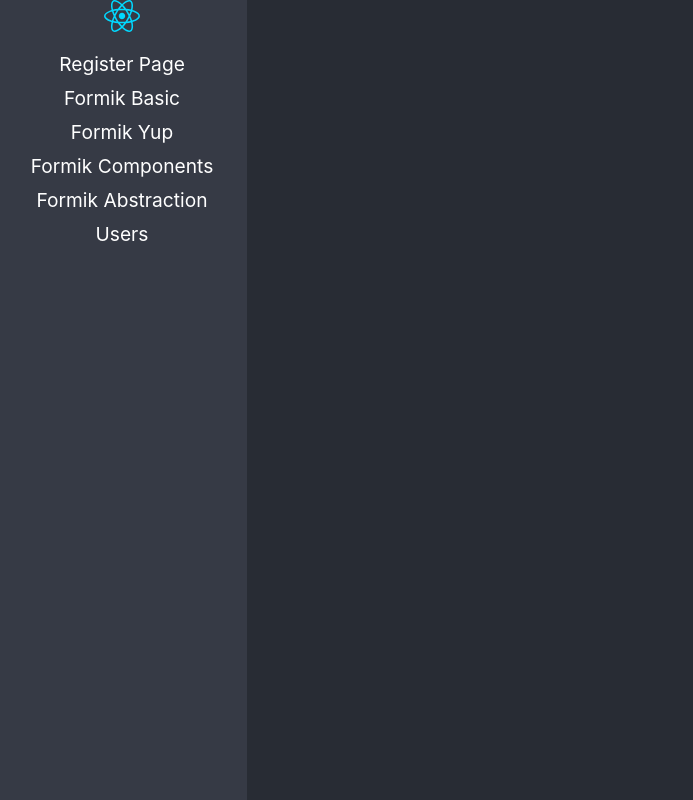
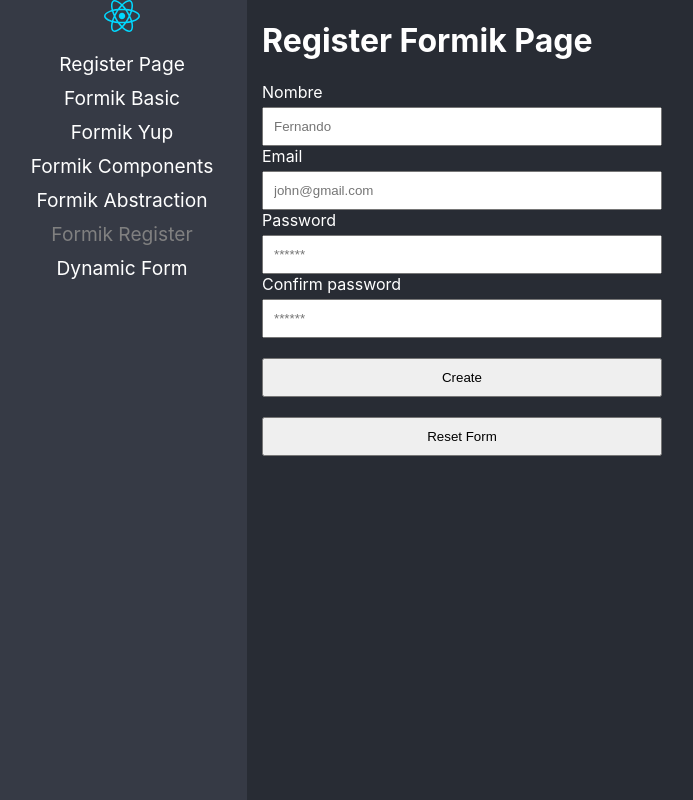
Before and after one commit to FernandoMG81/react-app, a React (Vite) app: page /formik-register in a window 1280 px wide. Before the commit this address led to /home. Shown: the whole page, without its empty margins (3-696 px from the left). Built offline with nearby package versions, Linux system fonts and the light colour scheme.

Commit message:
Formularios dinamicos

```diff
--- /dev/null
+++ b/src/03-forms/data/custom-form.json
@@ -0,0 +1,71 @@
+[
+  {
+    "type": "input",
+    "name": "firstName",
+    "placeholder": "Fernando",
+    "label": "First Name",
+    "value": "",
+    "validations": [
+      {
+        "type": "required"
+      },
+      {
+        "type": "minLenght",
+        "value": 5
+      }
+
+    ]
+  },
+  {
+    "type": "input",
+    "name": "lastName",
+    "placeholder": "Gordillo",
+    "label": "Last Name",
+    "value": "",
+    "validations": [
+      {
+        "type": "required"
+      }
+    ]
+  },
+  {
+    "type": "email",
+    "name": "email",
+    "placeholder": "john@gmail.com",
+    "label": "Email",
+    "value": "",
+    "validations": [
+      {
+        "type": "required"
+      },
+      {
+        "type": "email"
+      }
+    ]
+  },
+  {
+    "type": "select",
+    "name": "favoriteGame",
+    "label": "Favorite Game",
+    "value": "",
+    "options": [
+      {
+        "id": 1,
+        "name": "Resident Evil"
+      },
+      {
+        "id": 2,
+        "name": "Metal Gear"
+      },
+      {
+        "id": 3,
+        "name": "Tomb Rider"
+      }
+    ],
+    "validations": [
+      {
+        "type": "required"
+      }
+    ]
+  }
+]
--- /dev/null
+++ b/src/03-forms/pages/DynamicForm.tsx
@@ -0,0 +1,90 @@
+/* eslint-disable @typescript-eslint/no-explicit-any */
+import { Formik, Form } from 'formik'
+import formJson from '../data/custom-form.json'
+import { MySelect, MyTextInput } from '../components'
+import * as Yup from 'yup';
+
+const initialValues: { [key: string]: any } = {}
+const requiredFields: { [key: string]: any } = {}
+
+for (const input of formJson) {
+  initialValues[input.name] = input.value
+
+  if (!input.validations) continue
+
+  let schema = Yup.string()
+
+  for (const rule of input.validations) {
+    if (rule.type === 'required') {
+      schema = schema.required('Este campo es requerido')
+    }
+
+    if (rule.type === 'minLenght') {
+      schema = schema.min((rule as any).value, `El campo debe tener al menos ${(rule as any).value} caracteres`)
+    }
+    if (rule.type === 'email') {
+      schema = schema.email('El campo debe ser un correo electrónico valido')
+    }
+  }
+
+  requiredFields[input.name] = schema
+}
+
+const validationSchema = Yup.object({...requiredFields})
+
+export const DynamicForm = () => {
+  return (
+    <div>
+      <h1>Dynamic Form</h1>
+
+      <Formik
+        initialValues={initialValues}
+        validationSchema={ validationSchema }
+        onSubmit={(values) => {
+          console.log(values)
+        }}
+
+      >
+        {
+          (formik) => (
+
+            <Form noValidate>
+              {
+                formJson.map(({ type, label, name, placeholder, options }) => {
+
+                  if (type === 'input' || type === 'password' || type === 'email') {
+                    return <MyTextInput
+                      key={name}
+                      type={(type as any)}
+                      name={name}
+                      label={label}
+                      placeholder={placeholder}
+                    />
+                  } else if (type === 'select') {
+                    return (
+                      <MySelect
+                        key={name}
+                        label={label}
+                        name={name} >
+                        <option value=''>Select an option</option>
+                        {
+                          options?.map((opt) => (
+                            <option key={opt.id} value={opt.id}>{opt.name}</option>
+                          ))
+                        }
+                      </MySelect>
+                    )
+                  }
+
+                  return <span>Type: {type} no es soportado</span>
+                })
+              }
+
+              <button type='submit'>Submit</button>
+            </Form>
+          )
+        }
+      </Formik>
+    </div>
+  )
+}
--- a/src/03-forms/pages/FormikYupPage.tsx
+++ b/src/03-forms/pages/FormikYupPage.tsx
@@ -51,7 +51,6 @@
         {touched.email && errors.email && <span>{errors.email}</span>}
 
 
-
         <button type='submit'>Submit</button>
       </form>
     </div>
--- /dev/null
+++ b/src/03-forms/pages/RegisterFormikPage.tsx
@@ -0,0 +1,80 @@
+import { Form, Formik } from 'formik'
+
+import '../styles/styles.css'
+import * as Yup from 'yup';
+import { MyTextInput } from '../components';
+export const RegisterFormikPage = () => {
+
+
+  return (
+    <div>
+      <h1>Register Formik Page</h1>
+      <Formik
+        initialValues={{
+          name: '',
+          email: '',
+          password1: '',
+          password2: ''
+        }}
+        onSubmit={(values) => {
+          console.log(values)
+        }}
+        validationSchema={
+          Yup.object({
+            name: Yup.string()
+              .required('Requerido')
+              .min(2, 'El nombre debe de ser de 3 caracteres o mas')
+              .max(15, ''),
+            email: Yup.string()
+              .required('Requerido')
+              .email('Revise el formato del correo'),
+            password1: Yup.string()
+              .required('Requerido')
+              .min(6, 'Minimo 6 letras'),
+            password2: Yup.string()
+              .required('Requerido')
+              .oneOf([Yup.ref('password1')], 'Las contraseñas no son iguales')
+          })
+        }
+      >
+        {
+          ({ handleReset }) => (
+            <Form>
+              <MyTextInput
+                label='Nombre'
+                name='name'
+                placeholder='Fernando'
+              />
+
+              <MyTextInput
+                label='Email'
+                name='email'
+                type='email'
+                placeholder='john@gmail.com'
+              />
+
+              <MyTextInput
+                label='Password'
+                name='password1'
+                type='password'
+                placeholder='******'
+              />
+
+              <MyTextInput
+                label='Confirm password'
+                name='password2'
+                type='password'
+                placeholder='******'
+              />
+
+              <button type='submit'>Create</button>
+
+              <button type='button' onClick={ handleReset }>Reset Form</button>
+            </Form>
+          )
+        }
+
+      </Formik>
+    </div>
+  )
+}
--- a/src/03-forms/pages/index.ts
+++ b/src/03-forms/pages/index.ts
@@ -1,5 +1,7 @@
+export { DynamicForm } from "./DynamicForm";
 export { FormikAbstraction } from "./FormikAbstraction";
 export { FormikBasicPage } from "./FormikBasicPage";
 export { FormikComponents } from "./FormikComponents";
 export { FormikYupPage } from "./FormikYupPage";
 export { RegisterPage } from "./RegisterPage";
+export { RegisterFormikPage } from "./RegisterFormikPage";
--- a/src/routes/Navigation.tsx
+++ b/src/routes/Navigation.tsx
@@ -1,7 +1,7 @@
 import { BrowserRouter, NavLink, Routes, Route, Navigate } from 'react-router-dom'
 
 import logo from '../assets/react.svg'
-import { RegisterPage, FormikAbstraction, FormikBasicPage, FormikComponents, FormikYupPage } from '../03-forms/pages/'
+import { RegisterPage, FormikAbstraction, FormikBasicPage, FormikComponents, FormikYupPage, RegisterFormikPage, DynamicForm } from '../03-forms/pages/'
 
 export const Navigation = () => {
   return (
@@ -26,7 +26,10 @@
               <NavLink to='/formik-abstraction' className={ ({isActive}) => isActive ? 'nav-active' : '' }>Formik Abstraction</NavLink>
             </li>
             <li>
-              <NavLink to='/users' className={ ({isActive}) => isActive ? 'nav-active' : '' }>Users</NavLink>
+              <NavLink to='/formik-register' className={ ({isActive}) => isActive ? 'nav-active' : '' }>Formik Register</NavLink>
+            </li>
+            <li>
+              <NavLink to='/dynamic-form' className={ ({isActive}) => isActive ? 'nav-active' : '' }>Dynamic Form</NavLink>
             </li>
           </ul>
         </nav>
@@ -37,7 +40,8 @@
           <Route path='formik-yup' element={ <FormikYupPage /> }/>
           <Route path='formik-components' element={ <FormikComponents /> }/>
           <Route path='formik-abstraction' element={ <FormikAbstraction /> }/>
-          <Route path='users' element={ <h1>Users Page</h1> }/>
+          <Route path='formik-register' element={ <RegisterFormikPage /> }/>
+          <Route path='dynamic-form' element={ <DynamicForm /> }/>
           <Route path='/*' element={ <Navigate to='/home' replace /> }/>
         </Routes>
 
```
